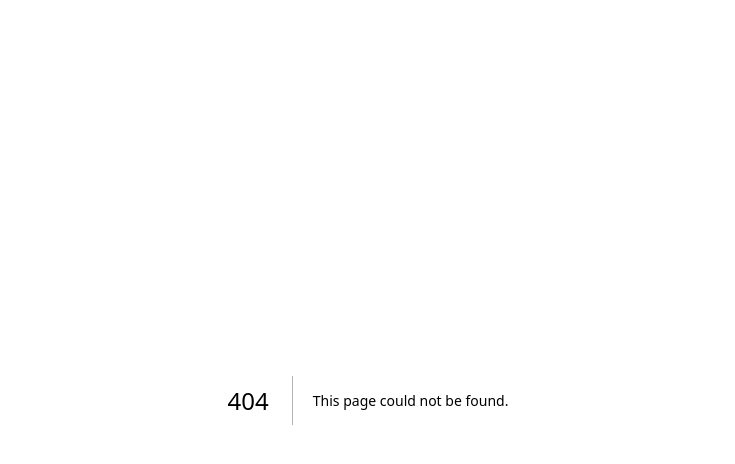
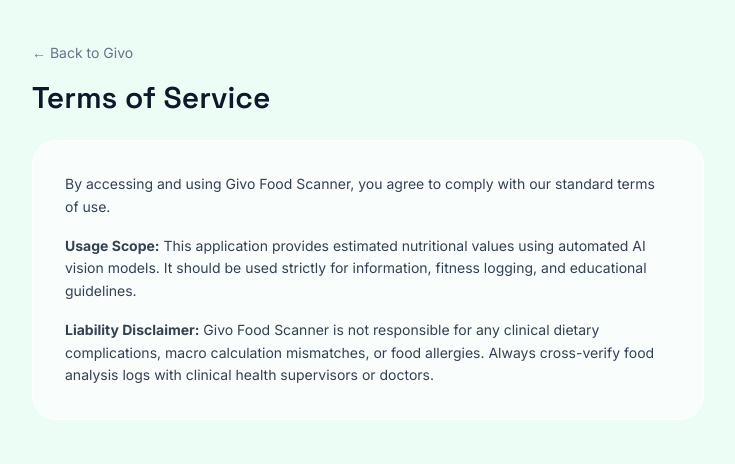
Before and after one commit to Givo-max/my_project, a Next.js app: page /terms in a window 1280 px wide. Before the commit this address had no page. Shown: the top 464 px of the page, without its empty margins (272-1007 px from the left). Built offline with nearby package versions, Linux system fonts and the light colour scheme.

Commit message:
Create page.jsx

```diff
--- /dev/null
+++ b/app/terms/page.jsx
@@ -0,0 +1,32 @@
+import Link from "next/link";
+
+export const metadata = { title: "Terms of Service — Givo Food Scanner" };
+
+export default function TermsPage() {
+  return (
+    <main className="min-h-screen bg-emerald-50 text-slate-900 px-5 sm:px-8 py-10">
+      <div className="max-w-2xl mx-auto">
+        <Link href="/" className="text-sm text-slate-500 hover:underline">
+          ← Back to Givo
+        </Link>
+        <h1 className="font-display text-3xl font-semibold mt-4 mb-6">Terms of Service</h1>
+        <div className="bg-white/70 border border-white rounded-3xl p-6 sm:p-8 space-y-4 text-sm leading-relaxed text-slate-700">
+          <p>
+            By accessing and using Givo Food Scanner, you agree to comply with our standard
+            terms of use.
+          </p>
+          <p>
+            <strong>Usage Scope:</strong> This application provides estimated nutritional values
+            using automated AI vision models. It should be used strictly for information,
+            fitness logging, and educational guidelines.
+          </p>
+          <p>
+            <strong>Liability Disclaimer:</strong> Givo Food Scanner is not responsible for any
+            clinical dietary complications, macro calculation mismatches, or food allergies.
+            Always cross-verify food analysis logs with clinical health supervisors or doctors.
+          </p>
+        </div>
+      </div>
+    </main>
+  );
+}
```
